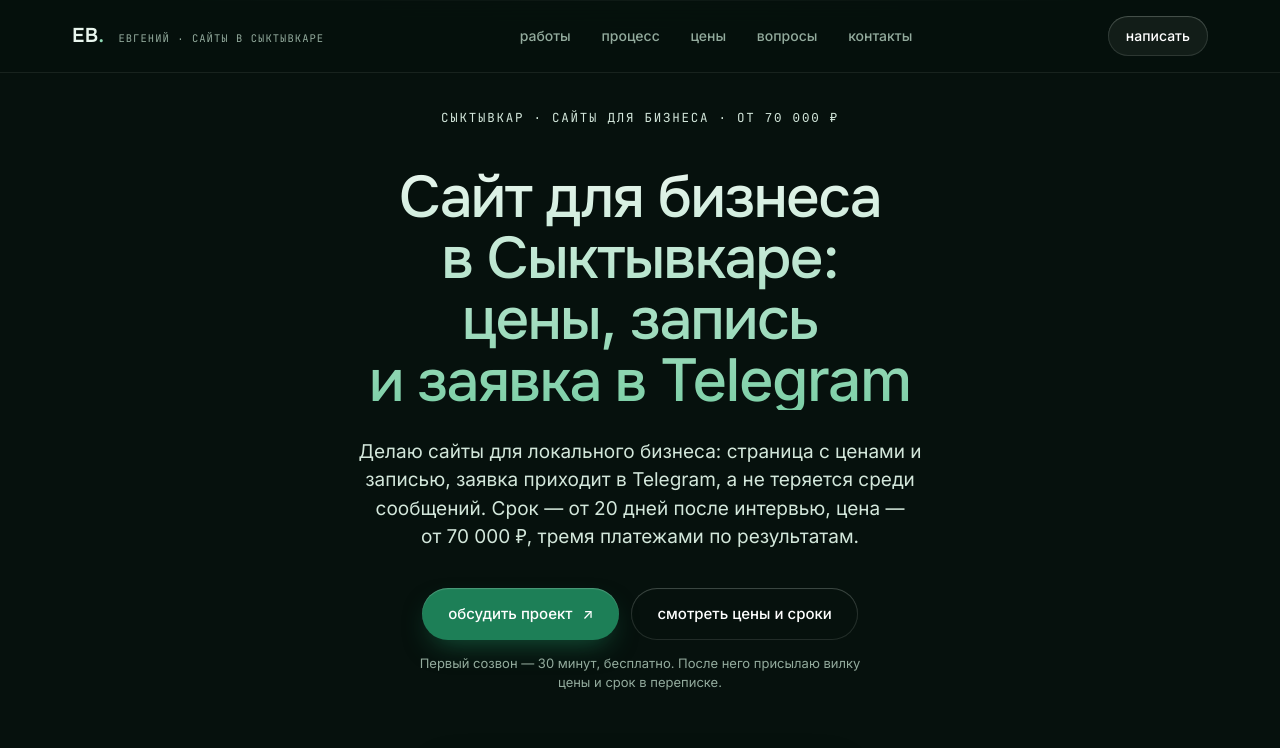
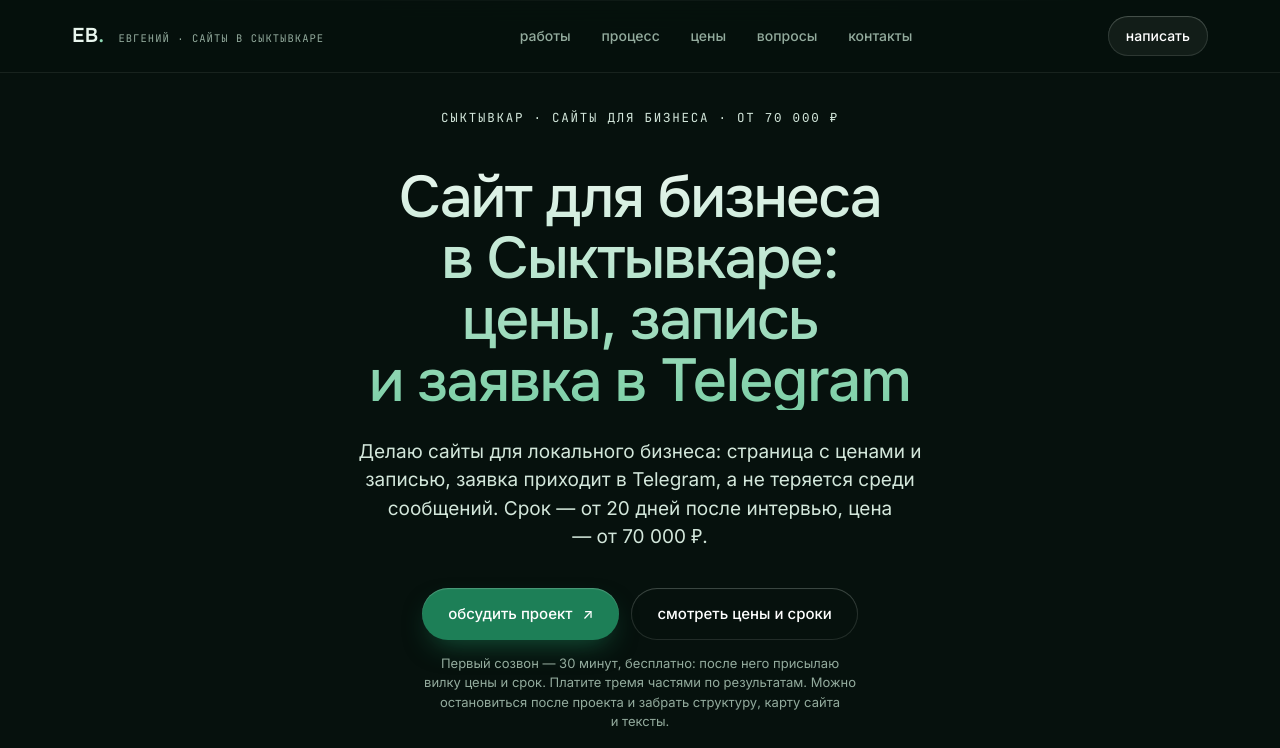
Before and after one commit to zheksai11-glitch/predlozhenie, a plain HTML site: page index.html in a window 1280 px wide. Shown: the top 748 px of the page. Drawn offline with Linux system fonts and the light colour scheme.

Commit message:
первый экран: оплата по этапам и возможность остановиться после проекта

```diff
--- a/index.html
+++ b/index.html
@@ -802,12 +802,12 @@
     <div class="container">
       <p class="eyebrow">Сыктывкар · сайты для бизнеса · от 70 000 ₽</p>
       <h1 class="grad">Сайт для бизнеса в&nbsp;Сыктывкаре: цены, запись и&nbsp;заявка в&nbsp;Telegram</h1>
-      <p class="hero-lead">Делаю сайты для локального бизнеса: страница с ценами и записью, заявка приходит в Telegram, а не теряется среди сообщений. Срок — от 20 дней после интервью, цена — от&nbsp;70&nbsp;000&nbsp;₽, тремя платежами по результатам.</p>
+      <p class="hero-lead">Делаю сайты для локального бизнеса: страница с ценами и записью, заявка приходит в Telegram, а не теряется среди сообщений. Срок — от 20 дней после интервью, цена — от&nbsp;70&nbsp;000&nbsp;₽.</p>
       <div class="hero-actions">
         <a class="btn btn-primary" href="https://t.me/evglat11">обсудить проект <span class="arr">↗</span></a>
         <a class="btn btn-ghost" href="#price">смотреть цены и сроки</a>
       </div>
-      <span class="hero-note">Первый созвон — 30 минут, бесплатно. После него присылаю вилку цены и срок в переписке.</span>
+      <span class="hero-note">Первый созвон — 30 минут, бесплатно: после него присылаю вилку цены и срок. Платите тремя частями по результатам. Можно остановиться после проекта и забрать структуру, карту сайта и тексты.</span>
 
       <div class="fan">
         <aside class="fcard fcard-l">
```
